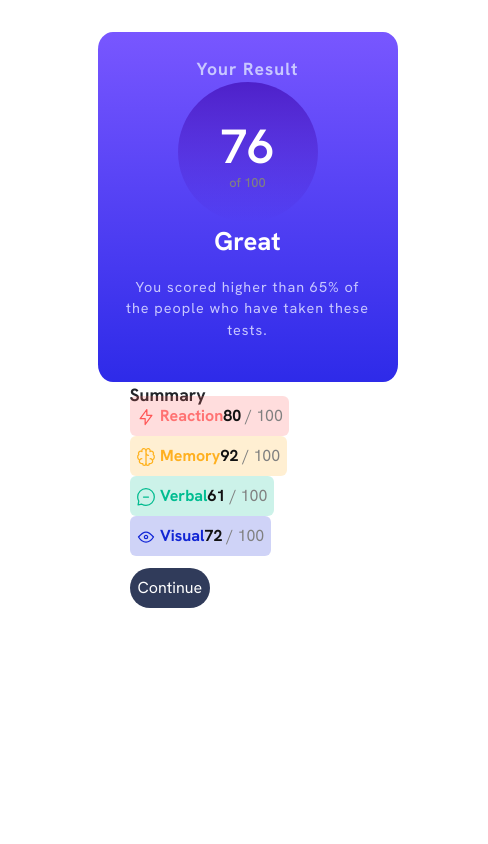
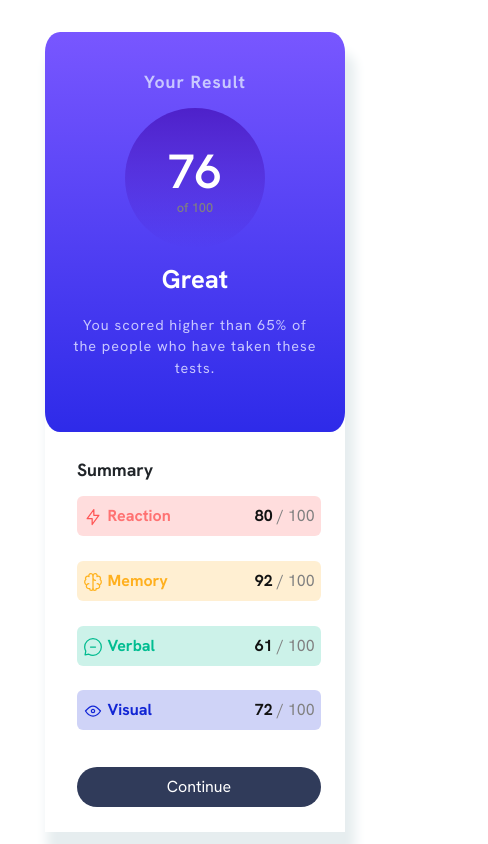
Before and after one commit to anubhab5/result-summary, a website: page index.html in a window 390 px wide. Shown: the whole page, 488 px wide, since content can reach past the window. Drawn offline with nearby package versions, Linux system fonts and the light colour scheme.

Commit message:
Day_4: add behavior for small screen

```diff
--- a/app.css
+++ b/app.css
@@ -47,6 +47,9 @@
 .result-summary {
   margin-top: 2rem;
   height: 400px;
+  width: 650px;
+  box-shadow: 6px 24px 12px 4px #e6edef;
+  border-radius: 12px;
 }
 
 .result {
@@ -176,3 +179,30 @@
   border: 0;
   padding: 8px;
 }
+
+@media only screen and (max-width: 600px) {
+  main {
+    display: flex;
+    justify-content: center;
+  }
+
+  .result-summary {
+    display: flex;
+    flex-direction: column;
+    width: 300px;
+    height: 800px;
+  }
+
+  .result {
+    height: 400px;
+  }
+
+  .summary_items {
+    width: 100%;
+  }
+
+  .summary {
+    height: 400px;
+    padding-right: 24px;
+  }
+}
--- a/index.html
+++ b/index.html
@@ -20,7 +20,7 @@
     <title>Results summary component</title>
   </head>
   <body>
-    <main class="container-md container-sm offset-3">
+    <main class="container-md container-sm offset-md-3 ml-sm-auto">
       <section class="row result-summary">
         <section class="result col-md-4 p-4">
           <section class="result-heading col-md-12 fw-bold text-center">
@@ -38,9 +38,9 @@
             </p>
           </section>
         </section>
-        <section class="summary col-md-4">
+        <section class="summary col-md-4 col-sm-12 col-12">
           <section class="summary_heading">Summary</section>
-          <section class="summary_items summary_reaction col-md-12">
+          <section class="summary_items summary_reaction col-md-12 col-sm">
             <img src="./assets/images/icon-reaction.svg" alt="reaction" />
             <span>Reaction</span>
             <span class="score_obtained">
@@ -72,7 +72,7 @@
               <span class="total-marks">/ 100</span>
             </span>
           </section>
-          <section class="col-md-12">
+          <section class="col-md-12 col-12">
             <input class="summary_button" type="button" value="Continue" />
           </section>
         </section>
@@ -80,29 +80,3 @@
     </main>
   </body>
 </html>
-
-<!--
-
-Your Result
-  76
-  of 100
-
-  Great
-  You scored higher than 65% of the people who have taken these tests.
-
-  Summary
-
-  Reaction
-  80 / 100
-
-  Memory
-  92 / 100
-
-  Verbal
-  61 / 100
-
-  Visual
-  72 / 100
-
-  Continue
--->
```
